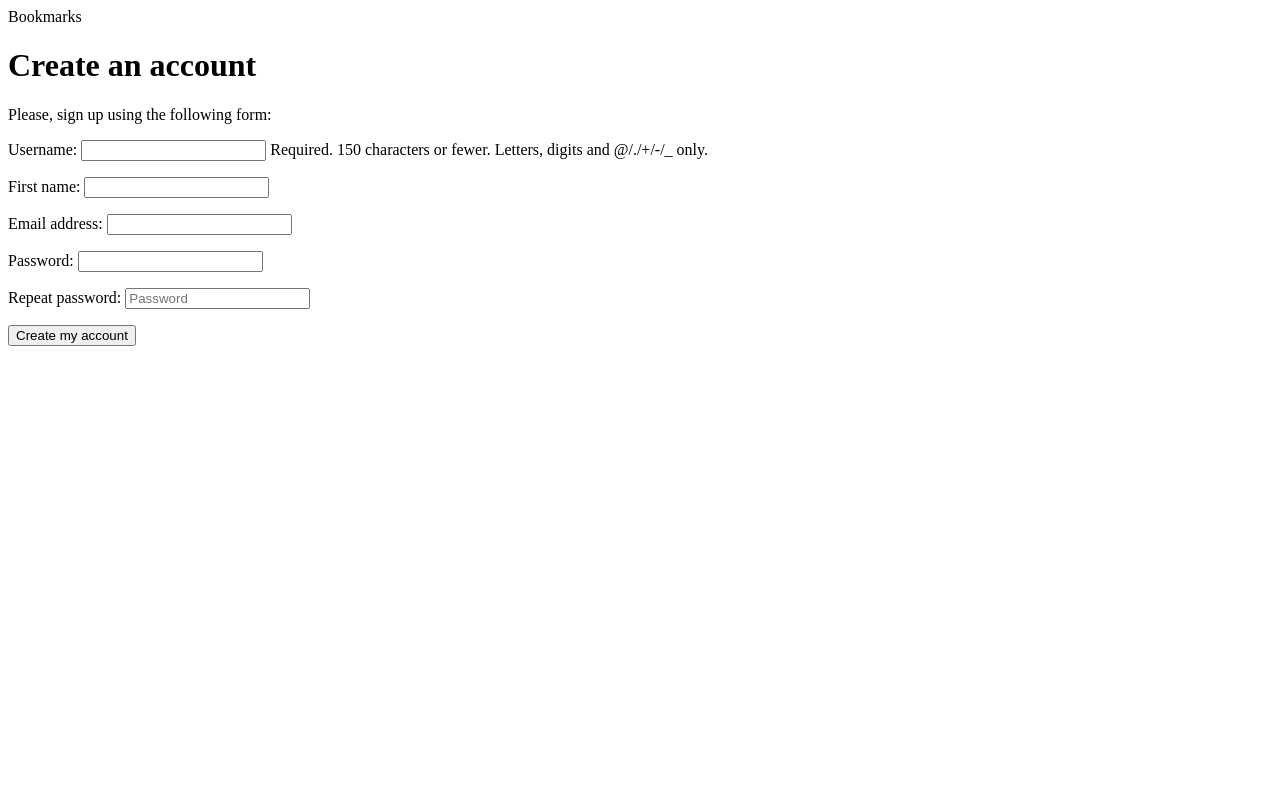
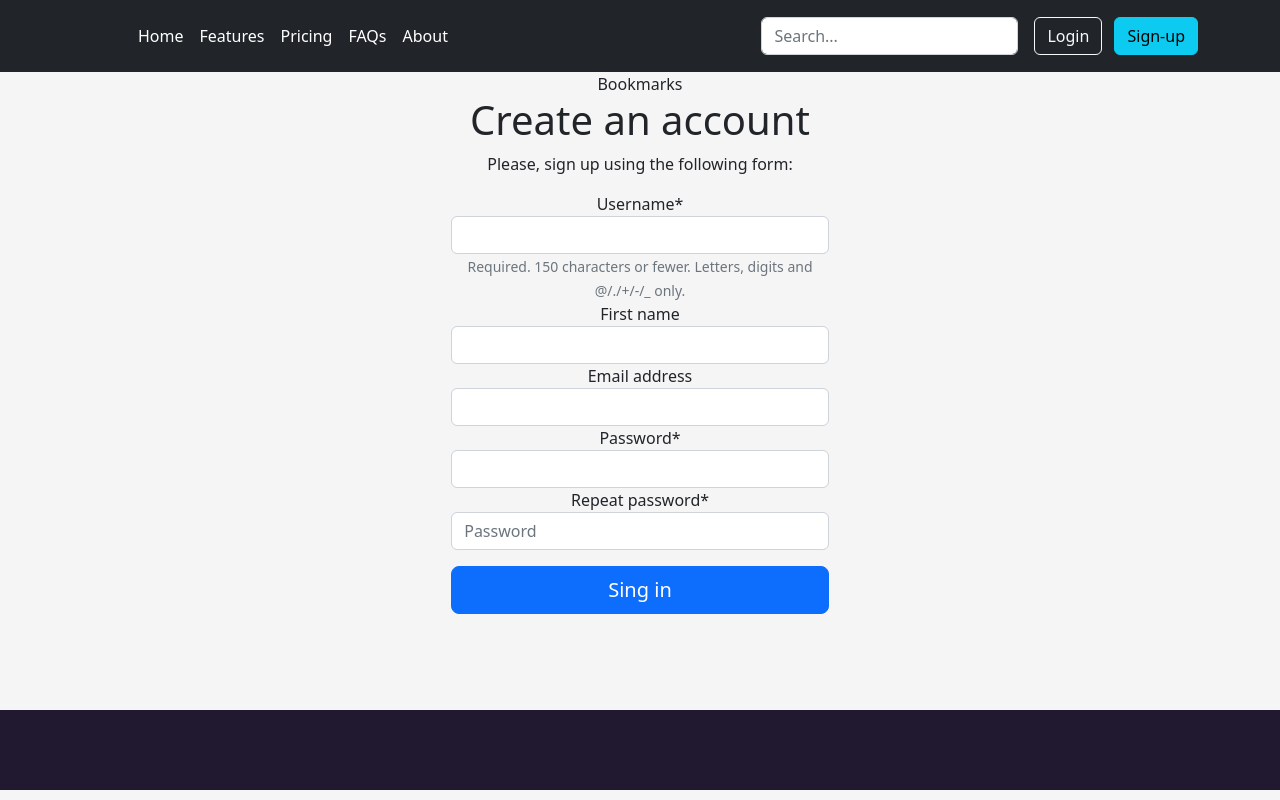
Before and after one commit to airyou-code/filmservice, a Django app: page /account/register/ in a window 1280 px wide. Run offline with Django 4.2, Linux system fonts and the light colour scheme; some libraries are stand-ins or nearby versions.

Commit message:
fix index

```diff
--- a/blog/main/static/main/css/style.css
+++ b/blog/main/static/main/css/style.css
@@ -1,3 +1,5 @@
+
+
 .buttonWatch {
     display: inline;
     display: inline-flex;
@@ -182,7 +184,25 @@ a:hover {
     border-top: none;
 }
 
+
+
 /* for bootstarp form */
+
+.singin-btn{
+  --bs-btn-font-weight: 600;
+  --bs-btn-color: var(--bs-white);
+  --bs-btn-bg: var(--bd-violet);
+  --bs-btn-border-color: var(--bd-violet);
+  --bs-btn-border-radius: .5rem;
+  --bs-btn-hover-color: var(--bs-white);
+  --bs-btn-hover-bg: #{shade-color($bd-violet, 10%)};
+  --bs-btn-hover-border-color: #{shade-color($bd-violet, 10%)};
+  --bs-btn-focus-shadow-rgb: var(--bd-violet-rgb);
+  --bs-btn-active-color: var(--bs-btn-hover-color);
+  --bs-btn-active-bg: #{shade-color($bd-violet, 20%)};
+  --bs-btn-active-border-color: #{shade-color($bd-violet, 20%)};
+}
+
 .bd-placeholder-img {
 font-size: 1.125rem;
 text-anchor: middle;
--- a/blog/main/static/main/js/script.js
+++ b/blog/main/static/main/js/script.js
@@ -65,3 +65,15 @@ function openCity(evt, cityName) {
     document.getElementById(cityName).style.display = "block";
     evt.currentTarget.className += " active";
 }
+
+function navbar_btn(btn){
+    switch (btn){
+        case 1:
+            document.getElementById("nav-btn1").setAttribute("class", "nav-link px-2 text-secondary");
+            document.getElementById("nav-btn2").setAttribute("class", "nav-link px-2 text-white");
+            document.getElementById("nav-btn3").setAttribute("class", "nav-link px-2 text-white");
+            document.getElementById("nav-btn4").setAttribute("class", "nav-link px-2 text-white");
+            document.getElementById("nav-btn5").setAttribute("class", "nav-link px-2 text-white");
+        case 2:
+    }
+}
--- a/blog/main/templates/main/game.html
+++ b/blog/main/templates/main/game.html
@@ -118,7 +118,7 @@
                         {% endwith %}
 
 
-                        <div hx-get="/comments/{{ film.id_film }}" hx-trigger="every 3s">
+                        <div hx-get="/comments/{{ film.id_film }}" hx-trigger="every 20s">
                             {% for comment in comments %}
                             <div class="comment">
                                 <p class="info">
--- a/blog/main/templates/main/index.html
+++ b/blog/main/templates/main/index.html
@@ -83,11 +83,11 @@
             {% endfor %}
 
         </div>
-        <button id="nextbutton" class="carousel-control-prev" style="z-index: 110;" type="button" data-bs-target="#carouselExampleInterval" data-bs-slide="prev">
+        <button id="nextbutton" class="carousel-control-prev" style="z-index: 110; width: 100px;" type="button" data-bs-target="#carouselExampleInterval" data-bs-slide="prev">
             <span class="carousel-control-prev-icon" aria-hidden="true"></span>
             <span class="visually-hidden">Предыдущий</span>
         </button>
-        <button class="carousel-control-next" style="z-index: 110;" type="button" data-bs-target="#carouselExampleInterval" data-bs-slide="next">
+        <button class="carousel-control-next px-0" style="z-index: 110; width: 100px;" type="button" data-bs-target="#carouselExampleInterval" data-bs-slide="next">
             <span class="carousel-control-next-icon" aria-hidden="true"></span>
             <span class="visually-hidden">Следующий</span>
         </button>
--- a/blog/main/templates/main/layout.html
+++ b/blog/main/templates/main/layout.html
@@ -23,8 +23,8 @@
         crossorigin="anonymous"></script>
 </head>
 
-<body style="background-color: rgb(245, 245, 245);">
-    <header class="p-3 bg-dark text-white">
+<body style="background-color: rgb(245, 245, 245);min-height: 100%;">
+    <header class="p-3 bg-dark text-white fixed-top">
         <div class="container">
             <div class="d-flex flex-wrap align-items-center justify-content-center justify-content-lg-start">
                 <a href="/" class="d-flex align-items-center mb-2 mb-lg-0 text-white text-decoration-none">
@@ -32,11 +32,11 @@
                 </a>
 
                 <ul class="nav col-12 col-lg-auto me-lg-auto mb-2 justify-content-center mb-md-0">
-                    <li><a href="#" class="nav-link px-2 text-secondary">Home</a></li>
-                    <li><a href="#" class="nav-link px-2 text-white">Features</a></li>
-                    <li><a href="#" class="nav-link px-2 text-white">Pricing</a></li>
-                    <li><a href="#" class="nav-link px-2 text-white">FAQs</a></li>
-                    <li><a href="#" class="nav-link px-2 text-white">About</a></li>
+                    <li><a id="nav-btn1" href="/" class="nav-link px-2 text-white" onclick="navbar_btn(1)">Home</a></li>
+                    <li><a id="nav-btn2" href="#" class="nav-link px-2 text-white">Features</a></li>
+                    <li><a id="nav-btn3" href="#" class="nav-link px-2 text-white">Pricing</a></li>
+                    <li><a id="nav-btn4" href="#" class="nav-link px-2 text-white">FAQs</a></li>
+                    <li><a id="nav-btn5" href="#" class="nav-link px-2 text-white">About</a></li>
                 </ul>
 
                 <form class="col-12 col-lg-auto mb-3 mb-lg-0 me-lg-3">
@@ -44,12 +44,17 @@
                 </form>
 
                 <div class="text-end">
+                    {% if user.is_authenticated %}
+                        <li style="color: rgb(255, 255, 255)"><a style="color:rgb(255, 255, 255)" href="">hi,&#160;{{ user.username }}</a></li>
+                        <li><a style="color: rgb(255, 255, 255)" href="/account/logout/">Log out</a></li>
+                    {% else %}
                         <a href="/account/login/" style="color: rgb(239, 246, 253);">
                             <button type="button" href="/account/login/" class="btn btn-outline-light me-2">Login</button>
                         </a>
                         <a href="/account/register/">
-                        <button type="button" href="/account/register/" class="btn btn-warning">Sign-up</button>
+                            <button type="button" href="/account/register/" class="btn btn-info">Sign-up</button>
                         </a>
+                    {% endif %}
                 </div>
             </div>
         </div>
@@ -69,11 +74,15 @@
             </div>
         </div>
     </header> -->
-
+    <div style="margin-bottom: 80px; margin-top: 72px; min-height: 69vh">
         {% block content %}
         {% endblock %}
-<footer class="footer" style="
-        background-color: rgb(32, 25, 48);
-        height: 100px;"></footer>
+    </div>
+<footer style="
+        left: 0;
+        bottom: 0;
+        width: 100%;
+        height: 80px;
+        background-color: rgb(32, 25, 48);  "></footer>
 </body>
 </html>
--- a/blog/user/templates/user/register.html
+++ b/blog/user/templates/user/register.html
@@ -1,17 +1,20 @@
-<!DOCTYPE html>
-<html>
+{% extends 'main/layout.html' %}
+{% load crispy_forms_tags %}
 
-<body>
+{% block content %}
+
+<div class="text-center my-5 px-md-5">
+    <main class="form-signin w-100 m-auto px-md-5 px-2" style="max-width: 40%;">
     <div id="header">
         <span class="logo">Bookmarks</span>
     </div>
     <h1>Create an account</h1>
     <p>Please, sign up using the following form:</p>
-    <form action="." method="post">
-        {{ user_form.as_p }}
+    <form method="post">
+        {{ user_form|crispy}}
         {% csrf_token %}
-        <p><input type="submit" value="Create my account"></p>
+        <button class="w-100 my-3 btn btn-lg btn-primary" type="submit">Sing in</button>
     </form>
-</body>
-
-</html>
+    </main>
+</div>
+{% endblock %}
```
Also changed, not shown: blog/user/templates/user/login.html (+9 -11 lines), blog/db.sqlite3. Lines whose indentation alone changed are shown as unchanged.
